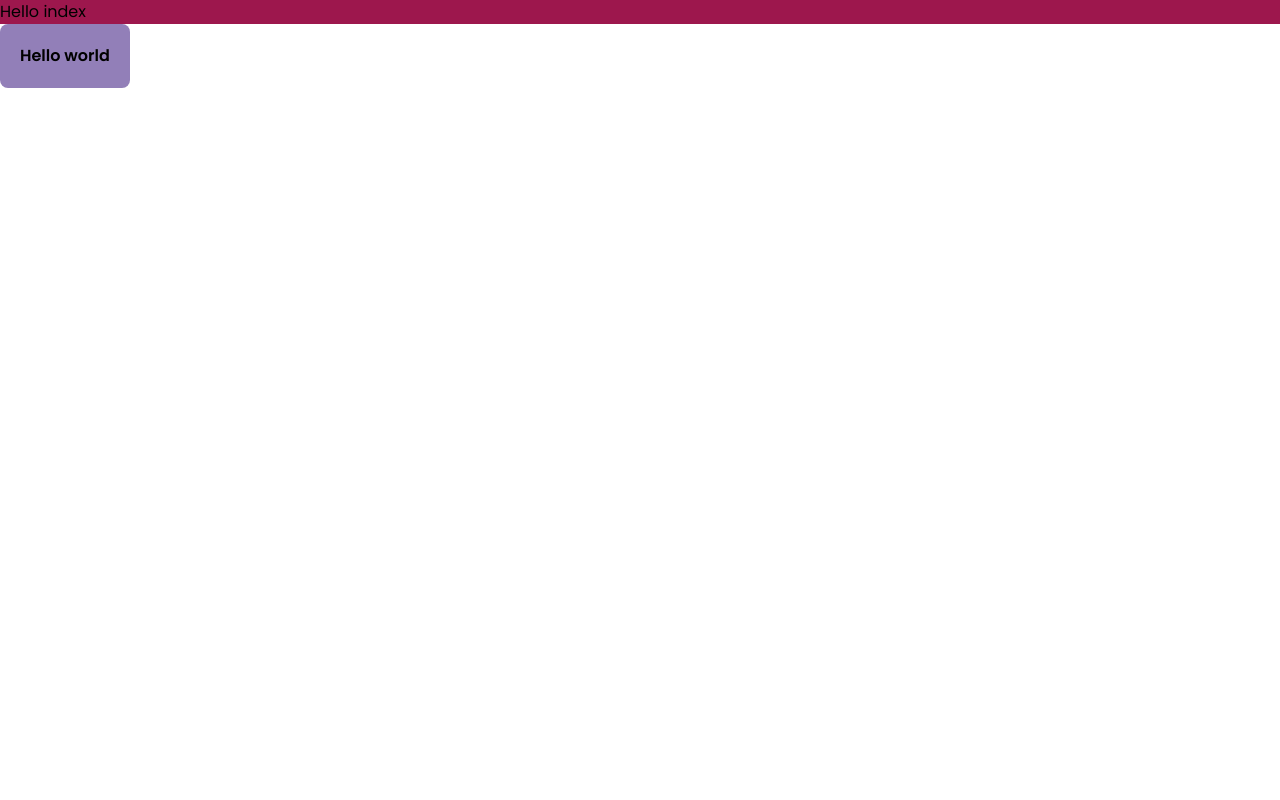
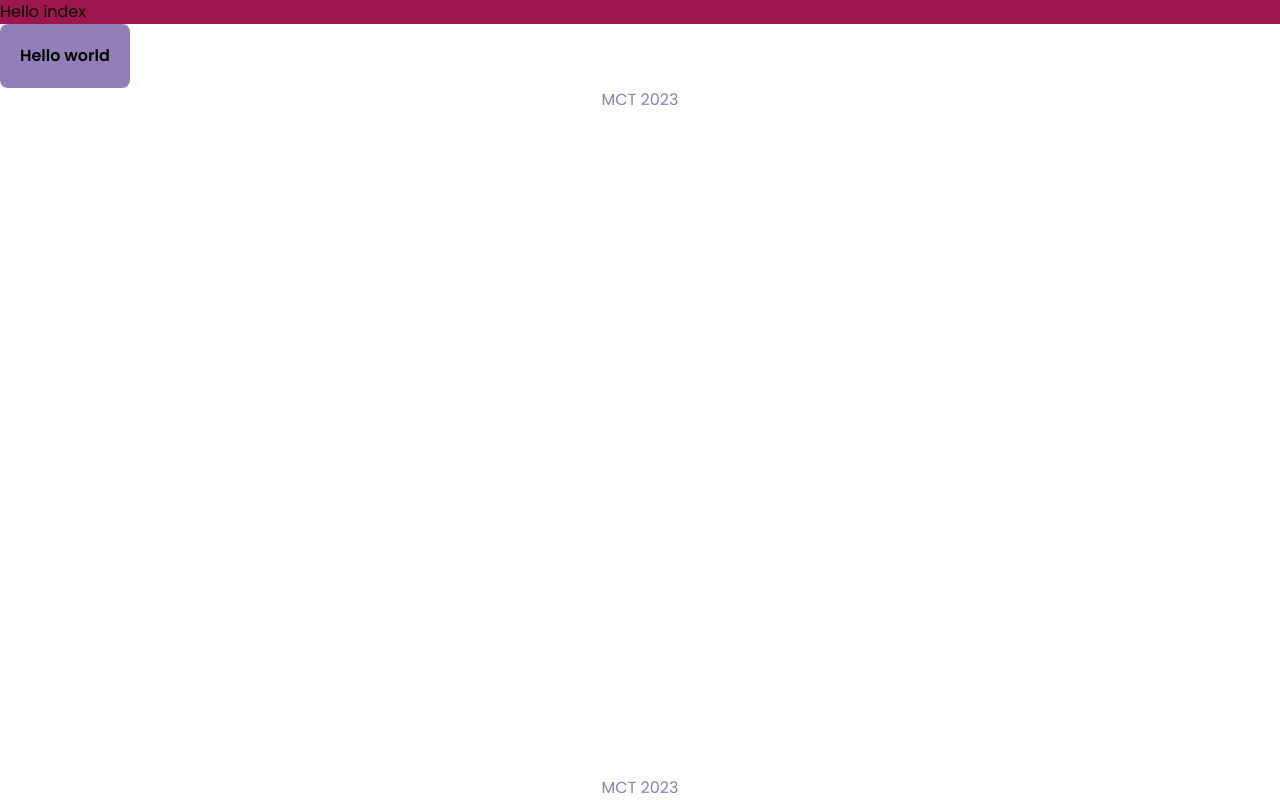
Before and after one commit to JarneDel/digital-patient-twin-frontend, a Nuxt app: page / in a window 1280 px wide. Built offline with nearby package versions, Linux system fonts and the light colour scheme.

Commit message:
footer done

```diff
--- /dev/null
+++ b/components/template/Footer.vue
@@ -0,0 +1,9 @@
+<script setup lang="ts">
+</script>
+
+
+<template>
+    <footer class="flex justify-center items-center">
+        <div class="text-tertiary-500">MCT 2023</div>
+    </footer>
+</template>
--- a/layouts/default.vue
+++ b/layouts/default.vue
@@ -1,5 +1,6 @@
 <template>
   <div>
     <slot />
+    <Footer />
   </div>
 </template>
--- a/pages/index.vue
+++ b/pages/index.vue
@@ -3,6 +3,7 @@
 <template>
   <div class="bg-pink-800">Hello index</div>
   <PressablesButton>Hello world</PressablesButton>
+  <TemplateFooter class="absolute right-0 left-0 bottom-0"/>
 </template>
 
 <style scoped></style>
```
